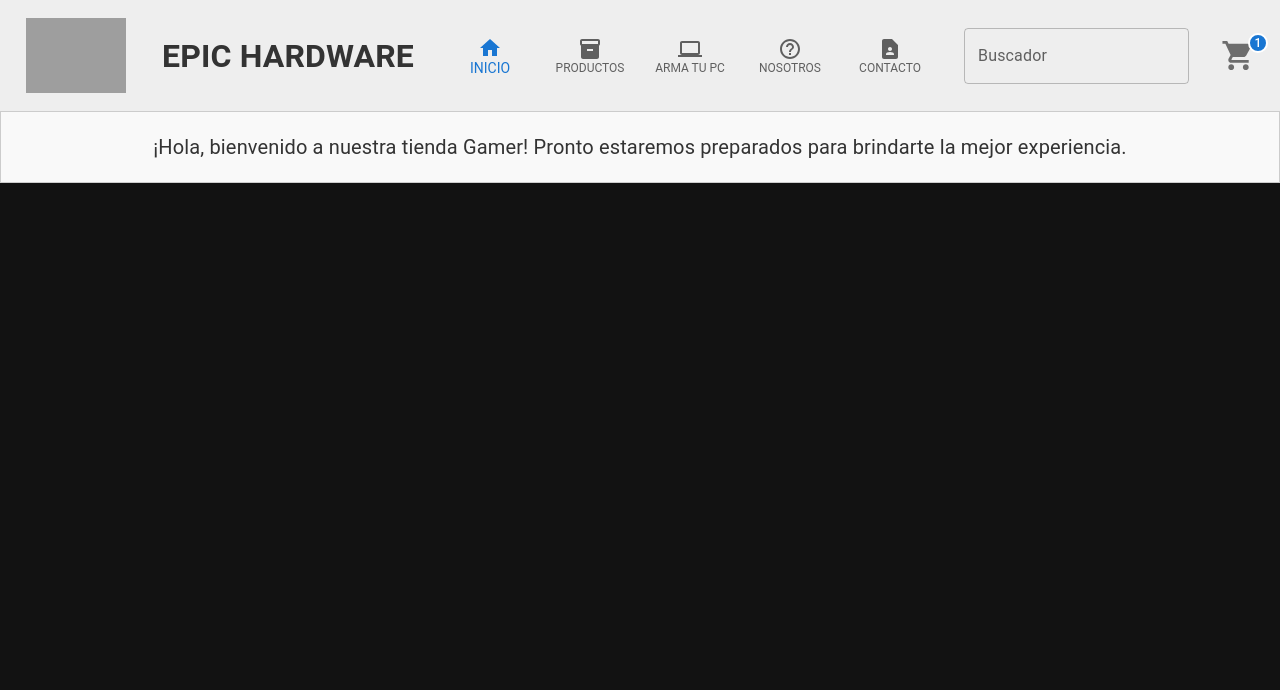
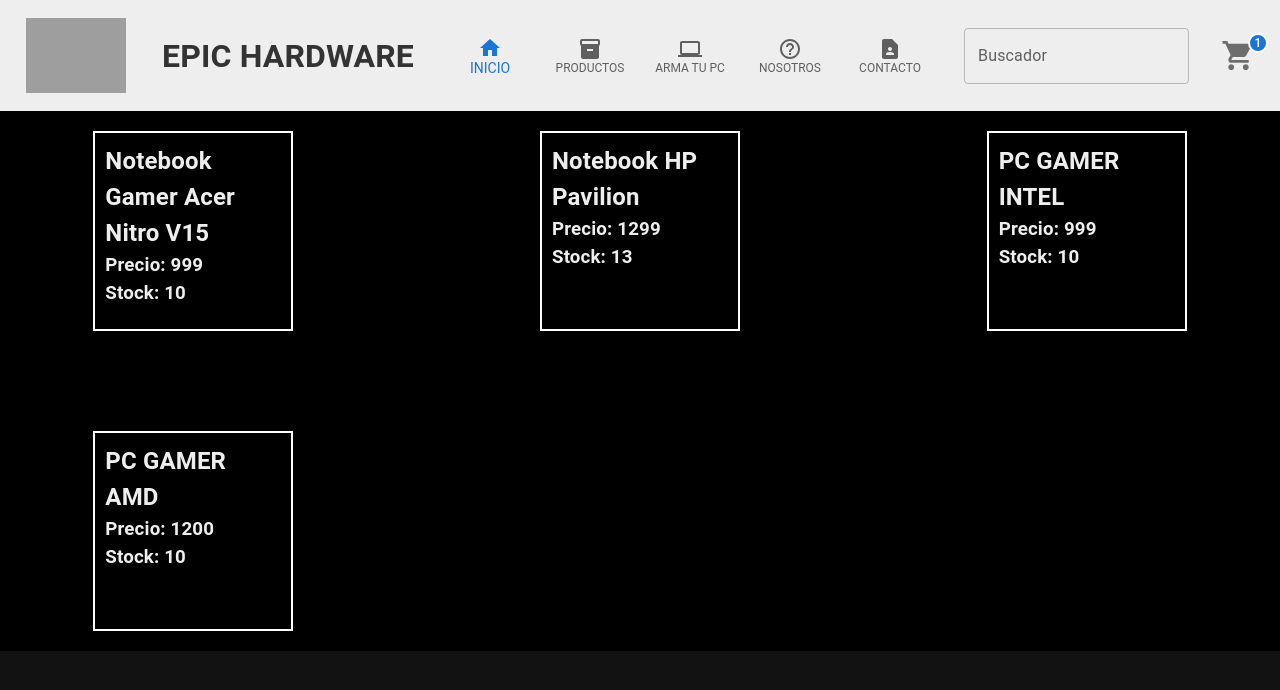
Before and after one commit to manugonzalez5/PreEntrega1-Gonzalez, a React (Vite) app: page / in a window 1280 px wide. Shown: the top 690 px of the page. Built offline with nearby package versions, Linux system fonts and the light colour scheme; grey boxes are pictures that could not be loaded; the HTML template or start-up script is replaced by a standard one.

Commit message:
usamos map y creamos itemlist

```diff
--- a/src/App.jsx
+++ b/src/App.jsx
@@ -15,7 +15,7 @@
         <CssBaseline />
       </ThemeProvider>
       <Navbar />
-      <ItemListContainer greeting="¡Hola, bienvenido a nuestra tienda Gamer! Pronto estaremos preparados para brindarte la mejor experiencia." />
+      <ItemListContainer />
     </div>
   );
 }
--- a/src/components/common/card/Card.jsx
+++ b/src/components/common/card/Card.jsx
@@ -1,9 +1,19 @@
 export const Card = ({ title, price, stock }) => {
   return (
-    <div style={{ width: "200px" }}>
-      <h3>{title}</h3>
-      <p>{price}</p>
-      <p>{stock}</p>
+    <div
+      style={{
+        border: "2px solid white",
+        width: "200px",
+        height: "200px",
+        color: "#eee",
+        margin: "20px",
+        padding: "10px",
+      }}
+    >
+      <h2> {title}</h2>
+      <h3>Precio: {price}</h3>
+      <h3>Stock: {stock}</h3>
+      {/* <img src={props.image} alt="" /> */}
     </div>
   );
 };
--- /dev/null
+++ b/src/components/common/itemlist/ItemList.jsx
@@ -0,0 +1,6 @@
+import { Card } from "../card/Card";
+export const ItemList = ({ myProducts }) => {
+  return myProducts.map(({ id, title, price, stock, imageUrl }) => (
+    <Card key={id} title={title} price={price} stock={stock} image={imageUrl} />
+  ));
+};
--- a/src/components/pages/itemListContainer/ItemListContainer.jsx
+++ b/src/components/pages/itemListContainer/ItemListContainer.jsx
@@ -1,12 +1,37 @@
-export const ItemListContainer = ({ greeting }) => {
-  const containerStyle = {
-    padding: "20px",
-    border: "1px solid #ccc",
-    textAlign: "center",
-    backgroundColor: "#f9f9f9",
-    fontSize: "20px",
-    color: "#333",
-  };
+import { useEffect, useState } from "react";
+import { products } from "../../products";
+import "./ItemListContainer.css";
+import { ItemList } from "../../common/itemlist/ItemList";
 
-  return <div style={containerStyle}>{greeting}</div>;
+let myProductsPromise = new Promise((res, rej) => {
+  setTimeout(() => {
+    if (products.lenght === 0) {
+      rej("No products found");
+    } else {
+      res(products);
+    }
+  }, 2000);
+});
+
+export const ItemListContainer = () => {
+  const [myProducts, setMyProducts] = useState([]);
+  useEffect(() => {
+    myProductsPromise
+      .then((data) => {
+        setMyProducts(data);
+      })
+      .catch((err) => {
+        console.log(err);
+      })
+      .finally(() => {
+        console.log("Finally");
+      });
+  }, []);
+
+  console.log(myProducts);
+  return (
+    <div className="il-container">
+      <ItemList myProducts={myProducts} />
+    </div>
+  );
 };
--- /dev/null
+++ b/src/components/pages/itemListContainer/itemlistcontainer.css
@@ -0,0 +1,9 @@
+.il-container {
+    width: 100%;
+    margin: 0 auto;
+    display: grid;
+    grid-template-columns: repeat(3, 1fr);
+    justify-items: center;
+    gap: 60px;
+    background-color: black;
+}
--- a/src/components/products.js
+++ b/src/components/products.js
@@ -12,7 +12,7 @@
     },
     {
         id: "2",
-        title: "HP",
+        title: "Notebook HP Pavilion",
         price: 1299,
         stock: 13,
         imageUrl: "",
```
